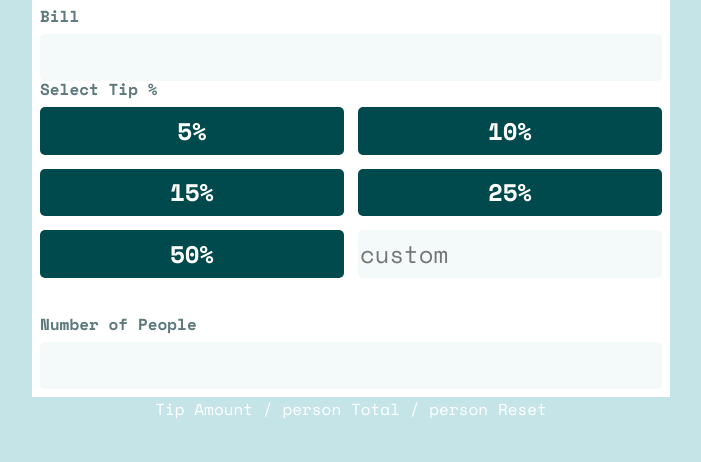
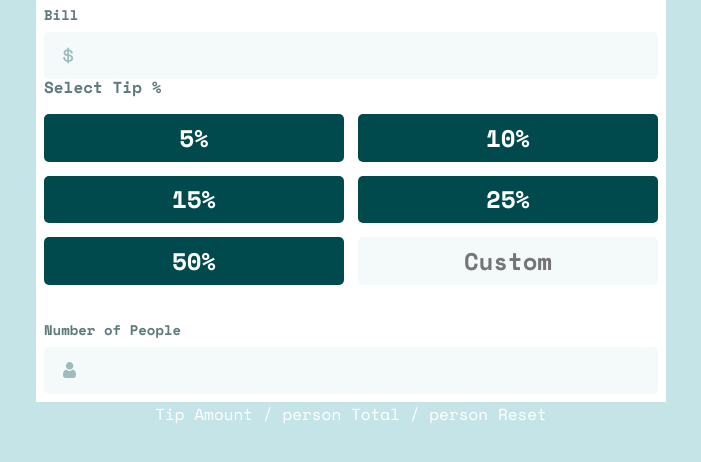
Before and after one commit to ParhamBRG/fem-tip-calculator-app, a website: page index.html in a window 1280 px wide. Shown: the whole page, without its empty margins (289-990 px from the left). Drawn offline with nearby package versions, Linux system fonts and the light colour scheme; files that its build step writes are made by us from their sources.

Commit message:
Styled all Inputs and elements

```diff
--- a/app/scss/components/inputs.scss
+++ b/app/scss/components/inputs.scss
@@ -12,6 +12,7 @@
     display: block;
     color: var(--dark_grayish_cyan);
     font-weight:700;
+    font-size:rem(14);
     line-height:1;
     margin-bottom: rem(10);
   }
@@ -21,7 +22,7 @@
     font-weight:700;
     padding: 0;
     line-height:1;
-    margin-bottom: rem(10);
+    margin-bottom: rem(19);
     margin-top: rem(38);
   }
 
@@ -32,10 +33,28 @@
     border-radius:rem(5);
     font-size:rem(24);
     font-family: var(--font-spaceMono);
+    font-weight:700;
   }
 
   &__bill , &__num , &__custom{
     background-color: var(--very_light_grayish_cyan);
+    direction: rtl;
+    color: var(--very_dark_cyan);
+  }
+
+  &__custom{
+    text-align: center;
+    padding:0;
+  }
+
+  &__bill{
+    background: url(../../../images/icon-dollar.svg) var(--very_light_grayish_cyan) no-repeat 19px center;
+    padding: rem(15) rem(19.5) rem(15) rem(39);
+  }
+
+  &__num{
+    background: url(../../../images/icon-person.svg) var(--very_light_grayish_cyan) no-repeat 19px center;
+    padding: rem(15) rem(19.5) rem(15) rem(39);
   }
 
   &__tips{
@@ -48,6 +67,7 @@
     .radio_lbl{
       margin-bottom:0;
       color: var(--white);
+      font-size: rem(24);
       width: 100%;
       height: 100%;
       display: flex;
@@ -78,10 +98,19 @@
         border: 1px solid rgb(2, 213, 250);
       }
       &:focus +.radio_lbl{
-        color: var(--very_dark_cyan);
-        background-color: var(--hover);
-        border: 1px solid rgb(2, 213, 250);
+        border: 3px solid rgb(2, 213, 250);
       }
     }
   }
 }
+
+//Hide button up and down in input
+input::-webkit-outer-spin-button,
+input::-webkit-inner-spin-button {
+    -webkit-appearance: none;
+    margin: 0;
+    }
+
+input[type=number] {
+    -moz-appearance: textfield;
+    }
--- a/index.html
+++ b/index.html
@@ -41,7 +41,7 @@
           <input type="radio" name="tip" class=""/>
           <label for="tip" class="radio_lbl">50%</label>
         </div>
-        <input class="inputs__custom" type="number" placeholder="custom">
+        <input class="inputs__custom" type="number" placeholder="Custom">
       </fieldset>
       <label for="peoplenum">Number of People</label>
       <input class="inputs__num" type="number" id="peoplenum"/>
```
